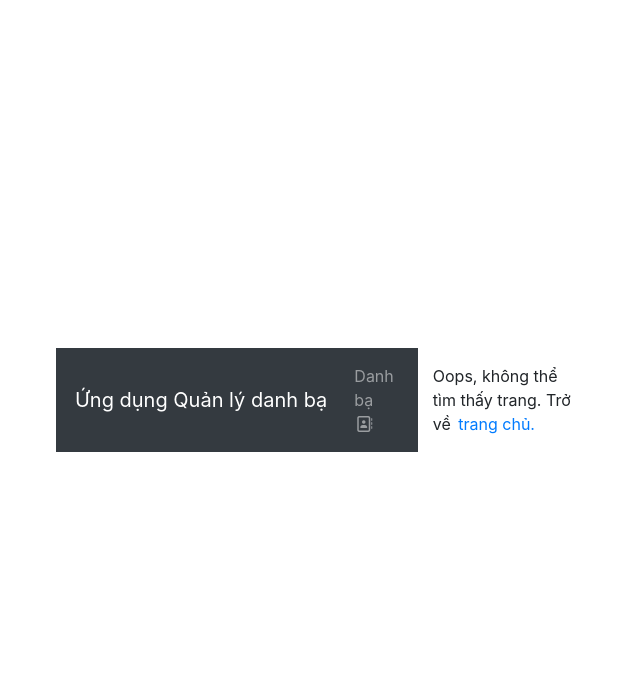
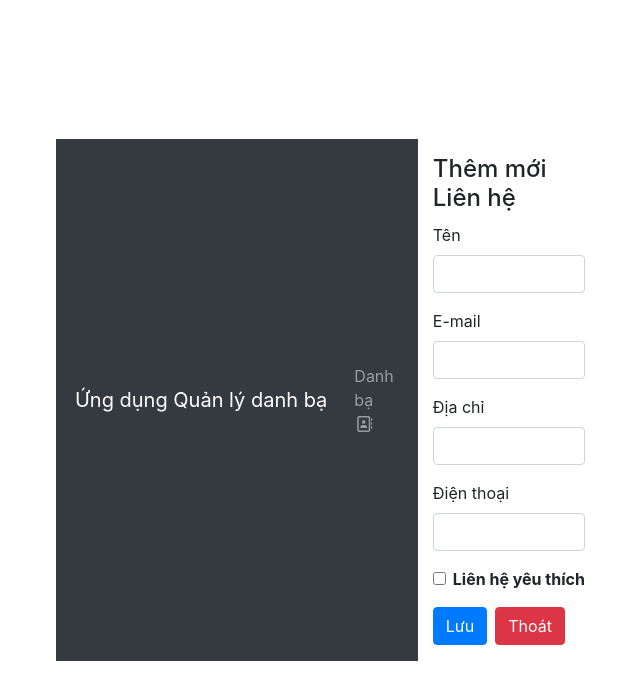
Before and after one commit to AnhThu566/B2205962_Tran_Anh_Thu_FRONTEND., a Vue app: page /contacts in a window 1280 px wide. Shown: the top 700 px of the page, without its empty margins (8-648 px from the left). Built offline with nearby package versions, Linux system fonts and the light colour scheme.

Commit message:
Tao trang them moi mot lien he

```diff
--- a/src/router/index.js
+++ b/src/router/index.js
@@ -18,6 +18,12 @@ const routes = [
         component: () => import("@/views/ContactEdit.vue"),
         props: true // Truyền các biến trong $route.params vào làm props
     },
+
+    {
+        path: "/contacts",
+        name: "contact.add",
+        component: () => import("@/views/ContactAdd.vue"),
+    }
 ];
 
 const router = createRouter({
--- /dev/null
+++ b/src/views/ContactAdd.vue
@@ -0,0 +1,52 @@
+    <template>
+    <div class="page">
+        <h4>Thêm mới Liên hệ</h4>
+        <ContactForm
+        :contact="newContact"
+        @submit:contact="createContact"
+        />
+        <p>{{ message }}</p>
+    </div>
+    </template>
+
+    <script>
+    import ContactForm from "@/components/ContactForm.vue";
+    import ContactService from "@/services/contact.service";
+
+    export default {
+    components: {
+        ContactForm,
+    },
+    data() {
+        return {
+        newContact: {
+            name: "",
+            email: "",
+            address: "",
+            phone: "",
+            favorite: false,
+        },
+        message: "",
+        };
+    },
+    methods: {
+        async createContact(contactData) {
+        try {
+            const created = await ContactService.create(contactData);
+            alert("Liên hệ mới được tạo thành công!");
+            // Chuyển về danh sách contact
+            this.$router.push({ name: "contactbook" });
+        } catch (error) {
+            console.log(error);
+            this.message = "Không thể tạo liên hệ. Vui lòng thử lại.";
+        }
+        },
+    },
+    };
+    </script>
+    <style scoped>
+    .page {
+    max-width: 750px;
+    text-align: left;
+    }
+    </style>
```
